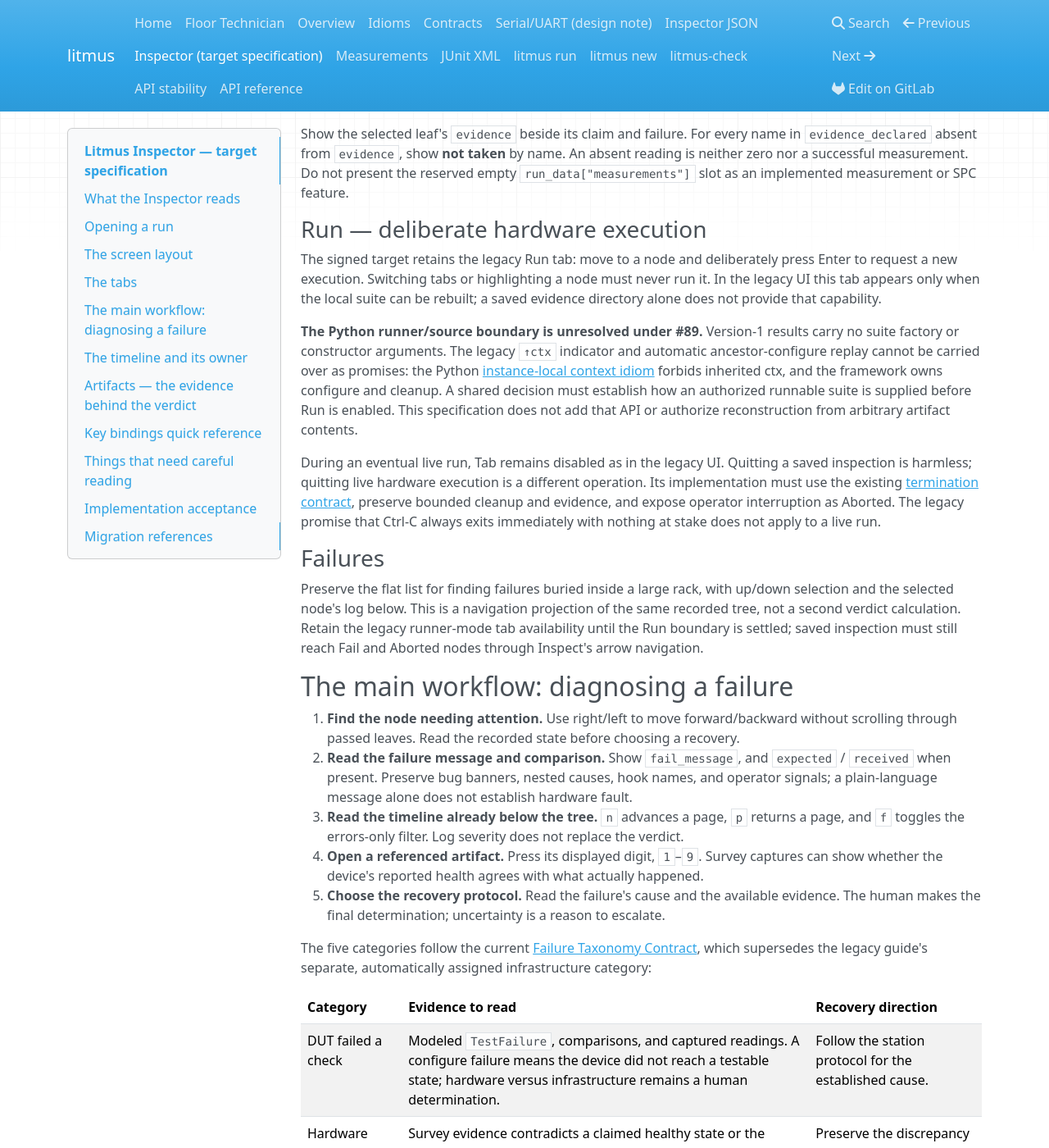
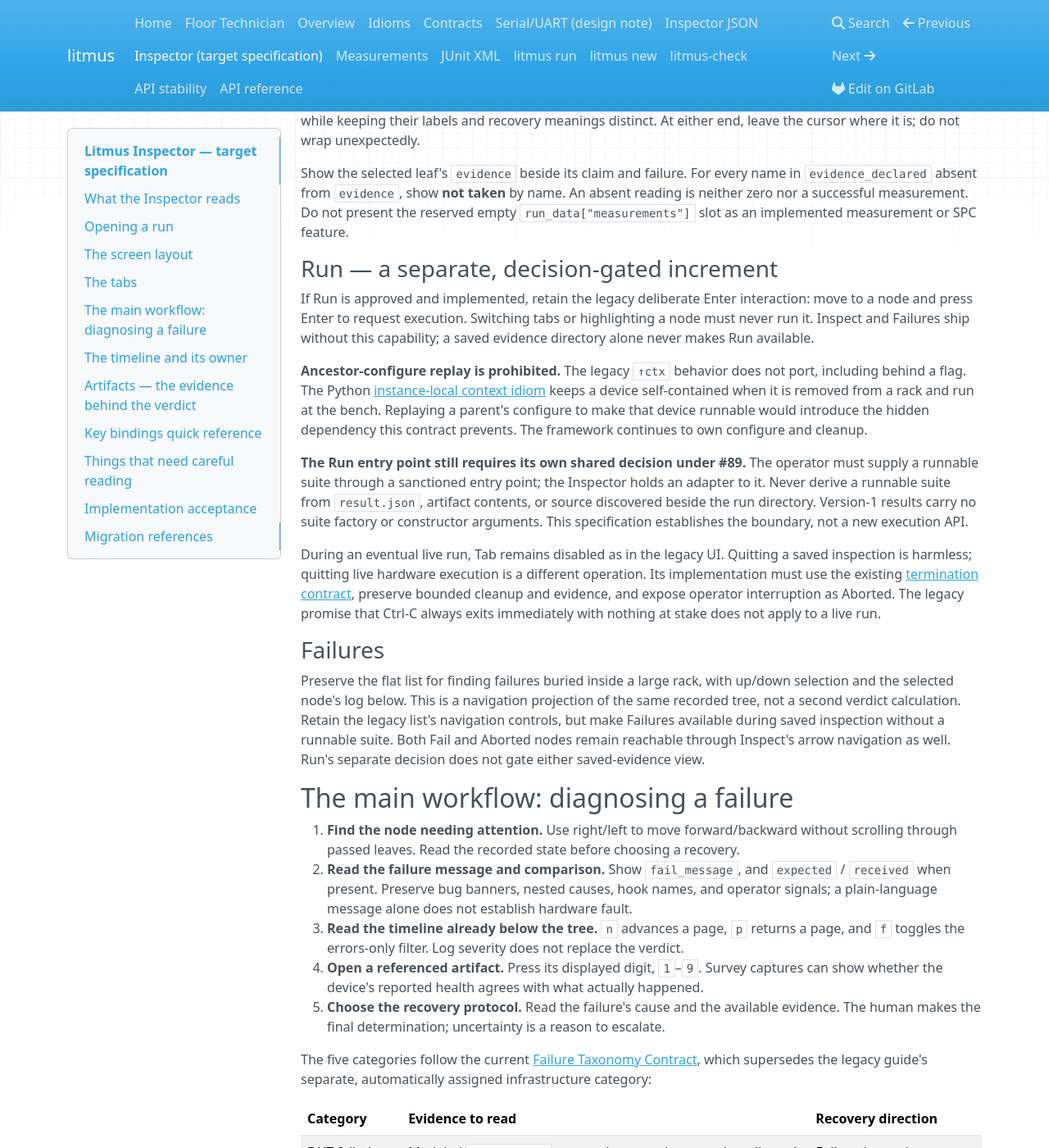
Before and after one commit to ty-meador/litmus_test, an MkDocs documentation site: the page built from docs/inspector.md, in a window 1280 px wide and 1400 px high, scrolled down 2018 px. Shown: the whole window at 82% size. Built offline with MkDocs 1.6.1, drawn with Linux system fonts in a browser that asks for light colours; nearby versions of some CDN libraries; some of the changed text lies outside the part shown.

Commit message:
Record Inspector review boundaries before implementation

```diff
--- a/docs/inspector.md
+++ b/docs/inspector.md
@@ -8,6 +8,9 @@ signed decisions on [#88](https://gitlab.com/Tyler-Meador/litmus_test/-/issues/8
 It specifies the terminal UI to build; **the Python Inspector is not shipped yet**.
 The [Floor Technician guide](floor-technician.md) remains the station page for reading
 today's evidence. The controls below describe the target, not commands available today.
+The [review rulings on !119](https://gitlab.com/Tyler-Meador/litmus_test/-/merge_requests/119#note_3796094775)
+set the implementation order: ship Inspect and Failures first. Run is a separate
+increment behind its own decision and does not gate saved-evidence inspection.
 
 The Inspector serves the person at the station when a test stops the line. Its test of
 success is concrete: find what happened, categorize it, and begin the station's recovery
@@ -99,20 +102,26 @@ Show the selected leaf's `evidence` beside its claim and failure. For every name
 is neither zero nor a successful measurement. Do not present the reserved empty
 `run_data["measurements"]` slot as an implemented measurement or SPC feature.
 
-### Run — deliberate hardware execution
+### Run — a separate, decision-gated increment
 
-The signed target retains the legacy Run tab: move to a node and deliberately press
-Enter to request a new execution. Switching tabs or highlighting a node must never run
-it. In the legacy UI this tab appears only when the local suite can be rebuilt; a
-saved evidence directory alone does not provide that capability.
+If Run is approved and implemented, retain the legacy deliberate Enter interaction:
+move to a node and press Enter to request execution. Switching tabs or highlighting a
+node must never run it. Inspect and Failures ship without this capability; a saved
+evidence directory alone never makes Run available.
 
-**The Python runner/source boundary is unresolved under #89.** Version-1 results carry
-no suite factory or constructor arguments. The legacy `↑ctx` indicator and automatic
-ancestor-configure replay cannot be carried over as promises: the Python
-[instance-local context idiom](idioms.md#immutable-self-convention) forbids inherited
-ctx, and the framework owns configure and cleanup. A shared decision must establish how
-an authorized runnable suite is supplied before Run is enabled. This specification
-does not add that API or authorize reconstruction from arbitrary artifact contents.
+**Ancestor-configure replay is prohibited.** The legacy `↑ctx` behavior does not port,
+including behind a flag. The Python
+[instance-local context idiom](idioms.md#immutable-self-convention) keeps a device
+self-contained when it is removed from a rack and run at the bench. Replaying a parent's
+configure to make that device runnable would introduce the hidden dependency this
+contract prevents. The framework continues to own configure and cleanup.
+
+**The Run entry point still requires its own shared decision under #89.** The operator
+must supply a runnable suite through a sanctioned entry point; the Inspector holds an
+adapter to it. Never derive a runnable suite from `result.json`, artifact contents, or
+source discovered beside the run directory. Version-1 results carry no suite factory
+or constructor arguments. This specification establishes the boundary, not a new
+execution API.
 
 During an eventual live run, Tab remains disabled as in the legacy UI. Quitting a saved
 inspection is harmless; quitting live hardware execution is a different operation. Its
@@ -125,9 +134,10 @@ that Ctrl-C always exits immediately with nothing at stake does not apply to a l
 
 Preserve the flat list for finding failures buried inside a large rack, with up/down
 selection and the selected node's log below. This is a navigation projection of the
-same recorded tree, not a second verdict calculation. Retain the legacy runner-mode
-tab availability until the Run boundary is settled; saved inspection must still reach
-Fail and Aborted nodes through Inspect's arrow navigation.
+same recorded tree, not a second verdict calculation. Retain the legacy list's
+navigation controls, but make Failures available during saved inspection without a
+runnable suite. Both Fail and Aborted nodes remain reachable through Inspect's arrow
+navigation as well. Run's separate decision does not gate either saved-evidence view.
 
 ## The main workflow: diagnosing a failure
 
@@ -196,10 +206,22 @@ the [JSON version policy](inspector-json.md#published-schemas).
 An unavailable or unreadable capture produces a visible diagnostic containing the
 reference, while the log and tree remain usable. The saved files are never edited.
 Version 1 stores absolute `artifact_path` pointers, whereas tree log links are relative.
-Moved-run artifact resolution remains an implementation decision on #89: the reader
-must not silently substitute a different file with the same basename. The target is to
-open the referenced evidence under the selected run root; the relocation rule must be
-settled before claiming that portability for artifact modals.
+The reader resolves captures under the selected run root. For a moved run, try
+re-anchoring the recorded path's run-root-relative tail beneath the opened run root
+before declaring the capture unavailable. Preserve that full relative path: two nodes
+may capture different evidence with the same filename. Never search for or substitute
+a file merely because its basename matches.
+
+Re-anchoring requires an established original run root. If the reader cannot establish
+that mapping, or the mapped capture cannot be read under the opened root, show
+**artifact unavailable** with the recorded reference; do not guess a root or silently
+fall back to another run's evidence. The reader implementation must demonstrate that
+mapping and its unavailable cases in tests before claiming moved-run support.
+
+This is a reader rule. Saved pointers remain unchanged and absolute at version 1.
+Changing their stored representation to relative paths is a record-contract change
+under the [version policy](inspector-json.md#published-schemas), requiring Ty's decision
+before an implementation MR.
 
 ### Reading and comparing artifacts
 
@@ -221,7 +243,7 @@ recorded differences, not an automatic diagnosis of hardware truth.
 | Context | Key | Action |
 |---|---|---|
 | Saved inspection, including a modal | `q` / `Ctrl-C` | Quit without changing evidence or touching hardware. |
-| Main view | `Tab` | Cycle the available Inspect / Run / Failures tabs; disabled during a live run. |
+| Main view | `Tab` | Cycle Inspect / Failures; include Run only after its separate approved implementation. Disabled during a live run. |
 | Inspect tree | `↑` / `↓` | Move through the tree. |
 | Inspect tree | `←` / `→` | Previous / next Fail or Aborted node; skip passed and pending rows. |
 | Run tree, when enabled | `↑` / `↓`, then `Enter` | Select a node, then deliberately request execution. |
@@ -234,7 +256,7 @@ recorded differences, not an automatic diagnosis of hardware truth.
 ## Things that need careful reading
 
 - **An ancestor owns the log.** The owner arrow explains roll-up; it says nothing about
-  context inheritance. The legacy `↑ctx` replay claim is not a Python idiom.
+  context inheritance. The legacy `↑ctx` ancestor-configure replay is prohibited.
 - **An error appears in a passing test.** Survey errors are logged but do not decide
   the verdict. Read the state and the surrounding capture, not just the line's color.
 - **Many nodes are Aborted.** An integration halt or operator interruption can affect
@@ -256,9 +278,16 @@ must be testable independently of the terminal and driven by a recorded 70-DUT r
   specified keys, including the two-artifact index collision.
 - Preserve complete lines under truncation and distinguish unavailable evidence,
   malformed records, unsupported versions, and nodes that never ran.
-- Keep saved inspection independent of source and hardware. Settle entry-point
-  discovery, the Run adapter and termination interaction, and artifact relocation on
-  #89 before implementing those boundaries. None may weaken the runtime contracts.
+- Make Inspect and Failures usable from saved evidence without source or hardware;
+  neither waits for Run. Settle the saved-view command and discovery rule under #89.
+- Verify moved-run resolution preserves the complete run-relative path and remains
+  under the opened root. Exercise captures with identical basenames in different nodes,
+  an unestablished root mapping, and unavailable files; preserve the recorded reference
+  in every unavailable diagnostic and never substitute another capture.
+- Keep Run behind its own decision and increment. Its adapter accepts only an
+  operator-supplied suite through a sanctioned entry point, never reconstruction from
+  evidence or neighboring source. Ancestor-configure replay stays prohibited. Any live
+  execution must preserve bounded cleanup, evidence, and operator-interrupt Aborted.
 
 If the message, chronology, and captures do not establish a recovery category, keep the
 run directory and escalate with the selected node's path. The Inspector must make that
```
Also changed, not shown: other parts of docs/inspector.md (+1 -1 lines), CHANGELOG.md (+5 -0 lines).
